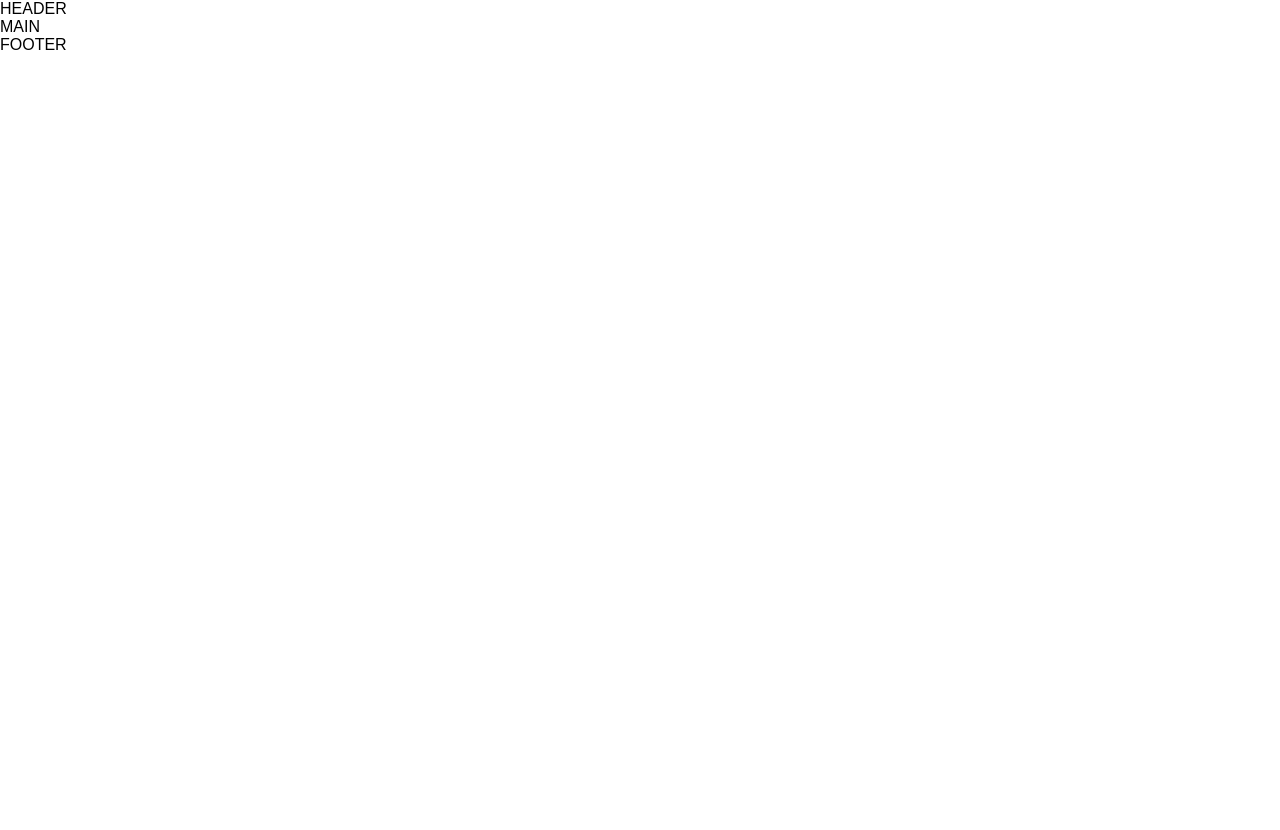
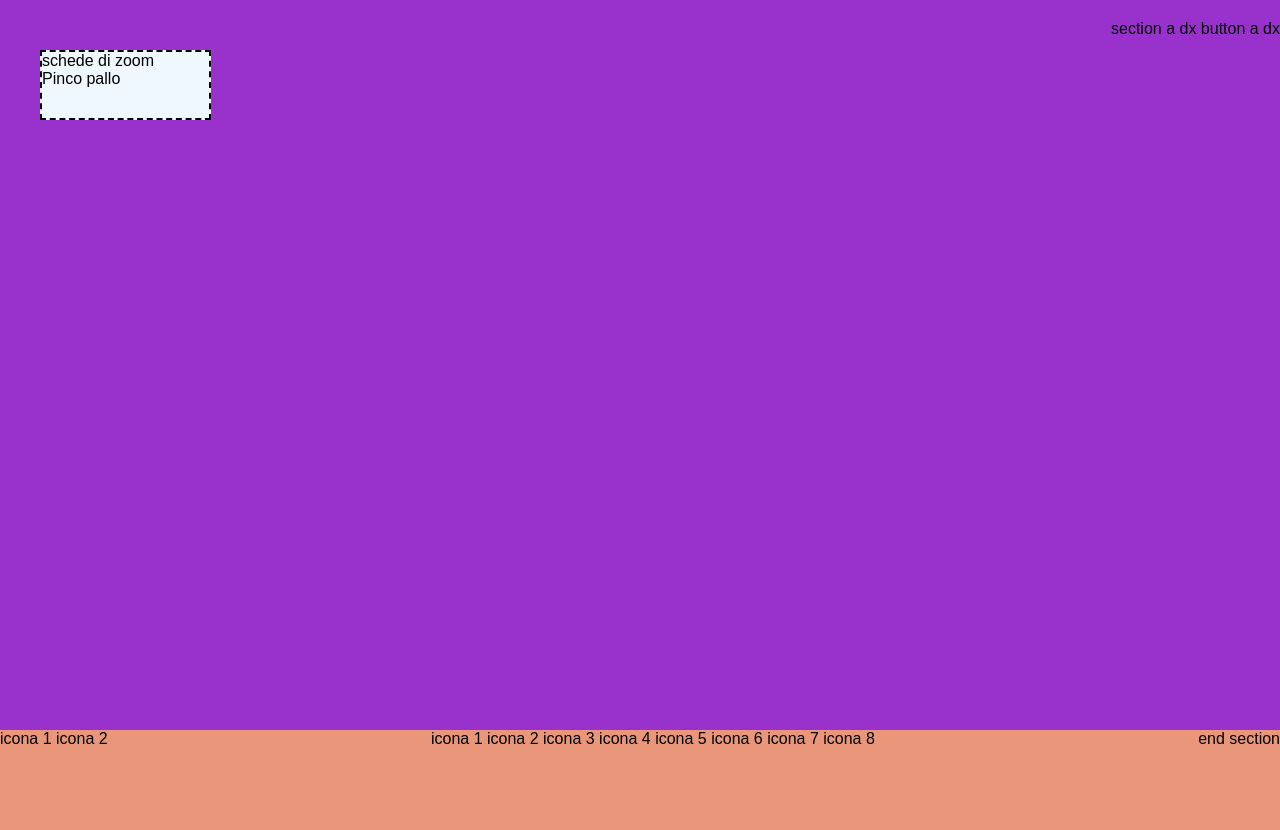
Before and after one commit to Michela30/html-css-zoom, a plain HTML site: page index.html in a window 1280 px wide. Before the commit the page ends 800 px from the top, so only its background shows below. Drawn offline with Linux system fonts and the light colour scheme.

Commit message:
Inizializzazione progetto e struttura

```diff
--- a/css/style.css
+++ b/css/style.css
@@ -15,3 +15,78 @@
     margin: 0 auto;
     max-width: 1200px;
 }
+
+
+
+
+/*
+MAIN
+*/
+
+.icon-top-container{
+    position: relative;
+}
+
+.icon-top{
+    margin-top: 20px;
+    position: absolute;
+    top: 0;
+    right: 0;
+}
+
+.my-row{
+    width: 100%;
+    display: flex;
+    flex-wrap: wrap;
+    padding-top: 50px;
+}
+
+.people-card{
+    width: calc(100% / 7);
+}
+
+
+
+
+
+/*
+FOOTER
+*/
+
+.icon-bottom-row{
+    display: flex;
+    align-items: center;
+    justify-content: space-between;
+}
+
+
+
+
+
+
+
+
+
+
+
+/*
+DEBUG
+*/
+
+.debug main{
+    background-color: darkorchid;
+    width: 100%;
+    height: calc(100vh - 70px);
+}
+
+.debug footer{
+    background-color: darksalmon;
+    width: 100%;
+    height: 100px;
+}
+
+.debug .people-card{
+    background-color: aliceblue;
+    border: 2px dashed black;
+    height: 70px;
+}
--- a/index.html
+++ b/index.html
@@ -4,29 +4,105 @@
         <meta charset="UTF-8">
         <meta http-equiv="X-UA-Compatible" content="IE=edge">
         <meta name="viewport" content="width=device-width, initial-scale=1.0">
-        <title>Template</title>
+        <title>Zoom</title>
 
         <!-- FONT -->
+        <link rel="stylesheet" href="https://cdnjs.cloudflare.com/ajax/libs/font-awesome/6.4.0/css/all.min.css" integrity="sha512-iecdLmaskl7CVkqkXNQ/ZH/XLlvWZOJyj7Yy7tcenmpD1ypASozpmT/E0iPtmFIB46ZmdtAc9eNBvH0H/ZpiBw==" crossorigin="anonymous" referrerpolicy="no-referrer" />
 
         <!-- CSS -->
         <link rel="stylesheet" href="css/style.css">
     </head>
-<body>
 
-    <header>
-        HEADER
+<body class="debug">
 
-    </header>
+    <!-- Main section che conpmrende gli elementi in alto con absolute, un div row con colonne in flex -->
+    <main>
+        <div class="icon-top-container">
+            <div class="icon-top">
 
 
-    <main>
-        MAIN
+            <span>
+            section a dx
+            </span>
+            <span>
+                button a dx
+            </span>
+
+            </div>
+        </div>
+
+        <div class="container">
+            <div class="my-row">
+
+                <div class="people-card">
+                schede di zoom
+
+                <!-- elemento che sarà in pos absolute -->
+                <div>
+
+                    Pinco pallo
+                </div>
+
+                </div>
+
+
+            </div>
+        </div>
+
+
+
 
     </main>
+    <!-- Fine main section -->
 
 
+
+    <!--  Footer in my row con tre colonne ed elementi in flex space-between -->
     <footer>
-        FOOTER
+
+        <div class="icon-bottom-row">
+
+                <div>
+                    <span>
+                        icona 1
+                    </span>
+                    <span>
+                        icona 2
+                    </span>
+                </div>
+
+                <div>
+                    <span>
+                        icona 1
+                    </span>
+                    <span>
+                        icona 2
+                    </span>
+                    <span>
+                        icona 3
+                    </span>
+                    <span>
+                        icona 4
+                    </span>
+                    <span>
+                        icona 5
+                    </span>
+                    <span>
+                        icona 6
+                    </span>
+                    <span>
+                        icona 7
+                    </span>
+                    <span>
+                        icona 8
+                    </span>
+                </div>
+
+                <div>
+                    end section
+                </div>
+
+        </div>
 
     </footer>
 
```
Also changed, not shown: 1 other file.
